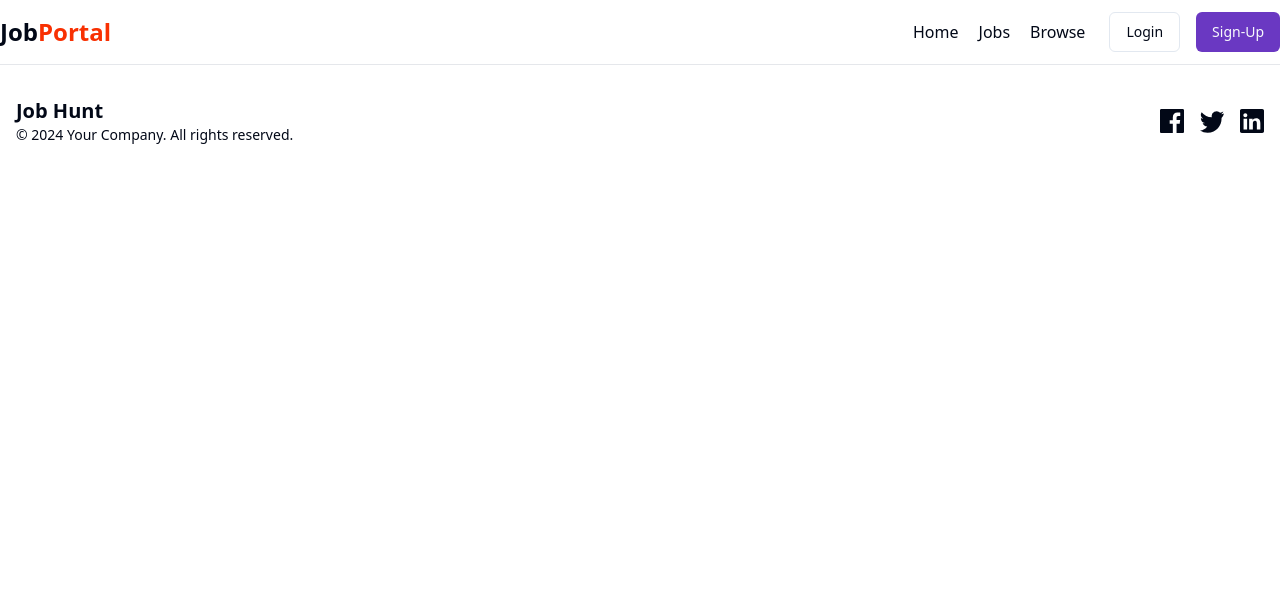
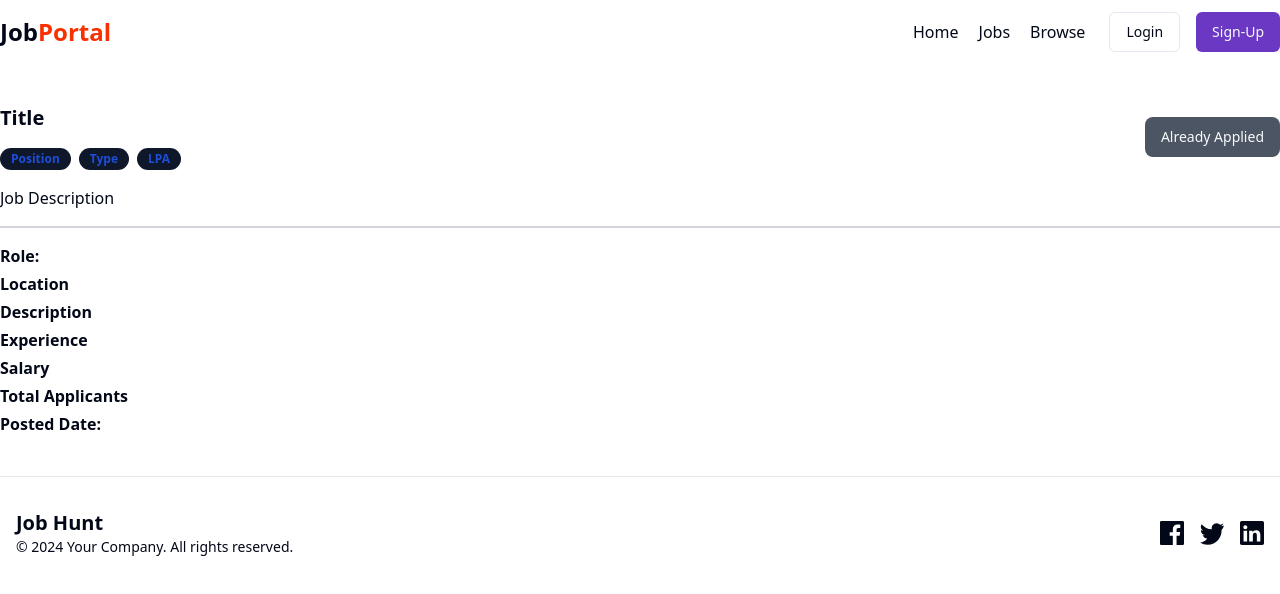
Before and after one commit to iamHarshvardhan10/mern-jobseeking-portal, a React (Vite) app: page /description/1 in a window 1280 px wide. Shown: the top 594 px of the page. Built offline with nearby package versions, Linux system fonts and the light colour scheme; no server answers.

Commit message:
create jobdescription page UI

```diff
--- a/src/App.jsx
+++ b/src/App.jsx
@@ -1,5 +1,6 @@
 import Login from "./components/auth/Login";
 import SignUp from "./components/auth/SignUp";
+import JobDescription from "./components/JobDescription";
 import Profile from "./components/Profile";
 import Browse from "./components/shared/Browse";
 import Footer from "./components/shared/Footer";
@@ -17,6 +18,7 @@
           <Route path="/login" element={<Login />} />
           <Route path="/sign-up" element={<SignUp />} />
           <Route path="/jobs" element={<Job />} />
+          <Route path="/description/:id" element={<JobDescription />} />
           <Route path="/browse" element={<Browse />} />
           <Route path="/view-profile" element={<Profile />} />
         </Routes>
--- a/src/components/JobCard.jsx
+++ b/src/components/JobCard.jsx
@@ -2,8 +2,11 @@
 import { Button } from "./ui/button";
 import { Avatar, AvatarImage } from "./ui/avatar";
 import { Badge } from "./ui/badge";
+import { useNavigate } from "react-router-dom";
 
 const JobCard = () => {
+  const navigate = useNavigate();
+  const id = "djdfjoedsfjfio";
   return (
     <div className="p-5 rounded-md shadow-xl bg-white border border-gray-100">
       <div className="flex items-center justify-between">
@@ -30,12 +33,23 @@
         <p className="text-sm text-gray-600">Desc</p>
       </div>
       <div className="flex items-center gap-2 mt-4">
-        <Badge variant={'outline'} className={"text-blue-700 font-bold"}>Positions</Badge>
-        <Badge variant={'outline'} className={"text-blue-700 font-bold"}>JobType</Badge>
-        <Badge variant={'outline'} className={"text-blue-700 font-bold"}>Salary</Badge>
+        <Badge variant={"outline"} className={"text-blue-700 font-bold"}>
+          Positions
+        </Badge>
+        <Badge variant={"outline"} className={"text-blue-700 font-bold"}>
+          JobType
+        </Badge>
+        <Badge variant={"outline"} className={"text-blue-700 font-bold"}>
+          Salary
+        </Badge>
       </div>
       <div className="flex items-center gap-4 mt-4">
-        <Button variant="outline">Details</Button>
+        <Button
+          variant="outline"
+          onClick={() => navigate(`/description/${id}`)}
+        >
+          Details
+        </Button>
         <Button className="bg-[#7209b7]">Save For Later</Button>
       </div>
     </div>
--- /dev/null
+++ b/src/components/JobDescription.jsx
@@ -0,0 +1,43 @@
+import { Badge } from "./ui/badge";
+import { Button } from "./ui/button";
+
+const JobDescription = () => {
+  const isApplied = true;
+  return (
+    <div className="max-w-7xl mx-auto my-10">
+      <div className="flex items-center justify-between">
+        <div>
+          <h1 className="font-bold text-xl">Title</h1>
+          <div className="flex items-center gap-2 mt-4">
+            <Badge className={"text-blue-700 font-bold"}>Position</Badge>
+            <Badge className={"text-blue-700 font-bold"}>Type</Badge>
+            <Badge className={"text-blue-700 font-bold"}>LPA</Badge>
+          </div>
+        </div>
+        <Button
+          className={`rounded-lg ${
+            isApplied
+              ? "bg-gray-600 cursor-not-allowed"
+              : "bg-[#7209b7] hover:bg-[#5f32ad]"
+          }`}
+        >
+          {isApplied ? "Already Applied" : "Apply Now"}
+        </Button>
+      </div>
+      <h1 className="border-b-2 border-gray-300 font-medium py-4">
+        Job Description
+      </h1>
+      <div className="my-4">
+        <h1 className="font-bold my-1">Role:</h1>
+        <h1 className="font-bold my-1">Location</h1>
+        <h1 className="font-bold my-1">Description</h1>
+        <h1 className="font-bold my-1">Experience</h1>
+        <h1 className="font-bold my-1">Salary</h1>
+        <h1 className="font-bold my-1">Total Applicants</h1>
+        <h1 className="font-bold my-1">Posted Date:</h1>
+      </div>
+    </div>
+  );
+};
+
+export default JobDescription;
```
